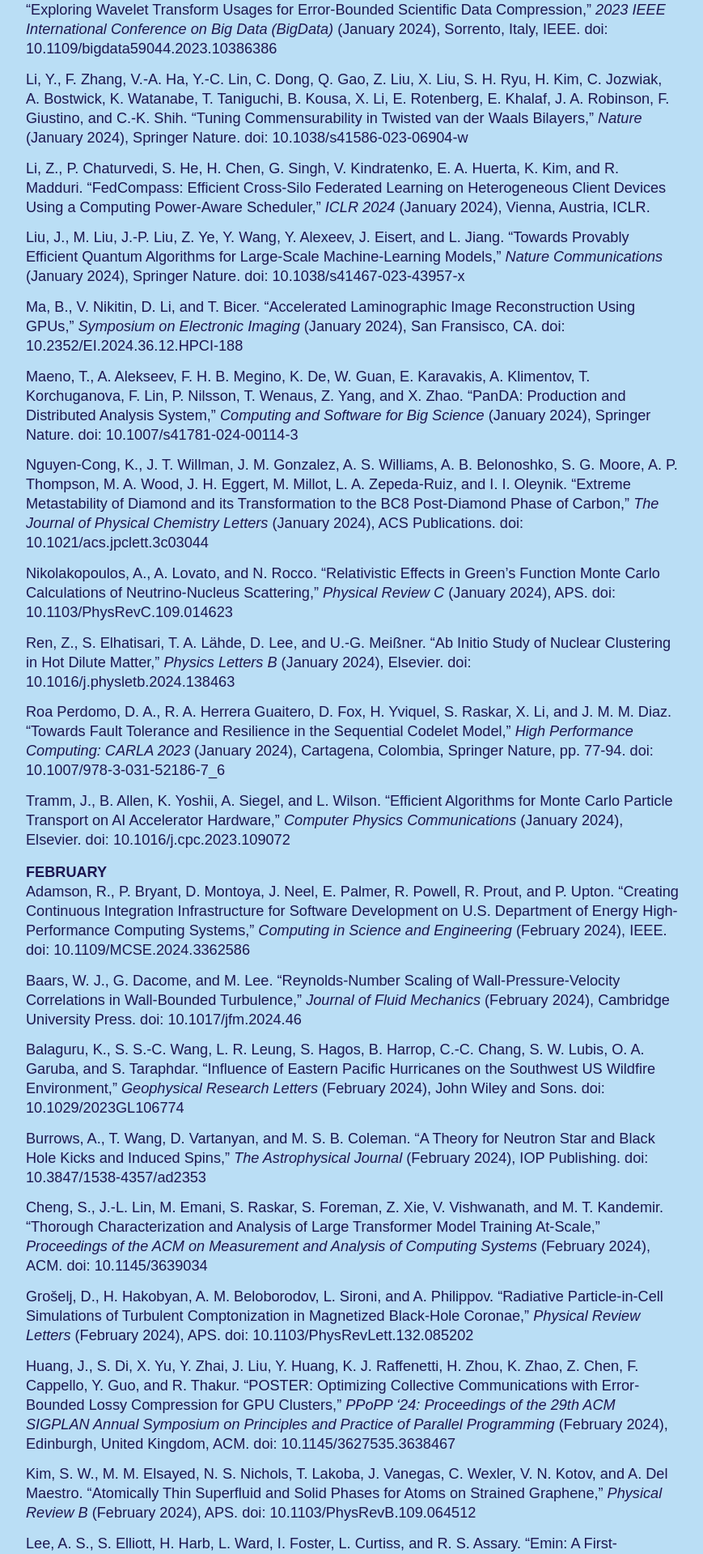
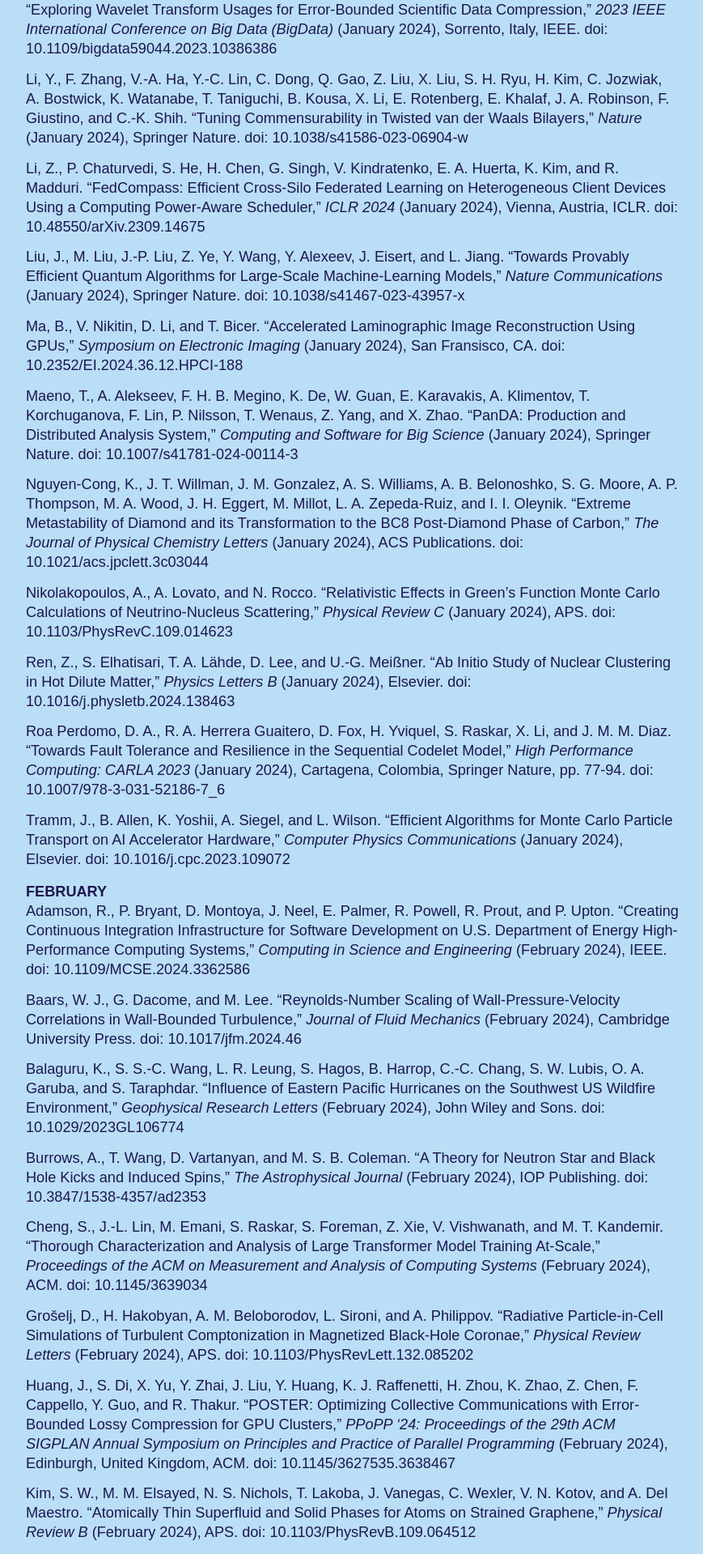
Before and after one commit to argonne-lcf/AR2024, a Jekyll site: the page built from 05_science/publications.md, in a window 1280 px wide. Shown: the part 1374-3293 px from the top of the page at 81% size, without its empty margins (303-1172 px from the left). Built offline with Jekyll 4.4.1, drawn with Linux system fonts in a browser that asks for light colours; some web fonts are replaced.

Commit message:
Update publications.md
missing doi

```diff
--- a/05_science/publications.md
+++ b/05_science/publications.md
@@ -37,7 +37,7 @@
 
 Li, Y., F. Zhang, V.-A. Ha, Y.-C. Lin, C. Dong, Q. Gao, Z. Liu, X. Liu, S. H. Ryu, H. Kim, C. Jozwiak, A. Bostwick, K. Watanabe, T. Taniguchi, B. Kousa, X. Li, E. Rotenberg, E. Khalaf, J. A. Robinson, F. Giustino, and C.-K. Shih. “Tuning Commensurability in Twisted van der Waals Bilayers," _Nature_ (January 2024), Springer Nature. doi: 10.1038/s41586-023-06904-w
 
-Li, Z., P. Chaturvedi, S. He, H. Chen, G. Singh, V. Kindratenko, E. A. Huerta, K. Kim, and R. Madduri. “FedCompass: Efficient Cross-Silo Federated Learning on Heterogeneous Client Devices Using a Computing Power-Aware Scheduler," _ICLR 2024_ (January 2024), Vienna, Austria, ICLR.
+Li, Z., P. Chaturvedi, S. He, H. Chen, G. Singh, V. Kindratenko, E. A. Huerta, K. Kim, and R. Madduri. “FedCompass: Efficient Cross-Silo Federated Learning on Heterogeneous Client Devices Using a Computing Power-Aware Scheduler," _ICLR 2024_ (January 2024), Vienna, Austria, ICLR. doi: 10.48550/arXiv.2309.14675
 
 Liu, J., M. Liu, J.-P. Liu, Z. Ye, Y. Wang, Y. Alexeev, J. Eisert, and L. Jiang. “Towards Provably Efficient Quantum Algorithms for Large-Scale Machine-Learning Models," _Nature Communications_ (January 2024), Springer Nature. doi: 10.1038/s41467-023-43957-x
 
```
